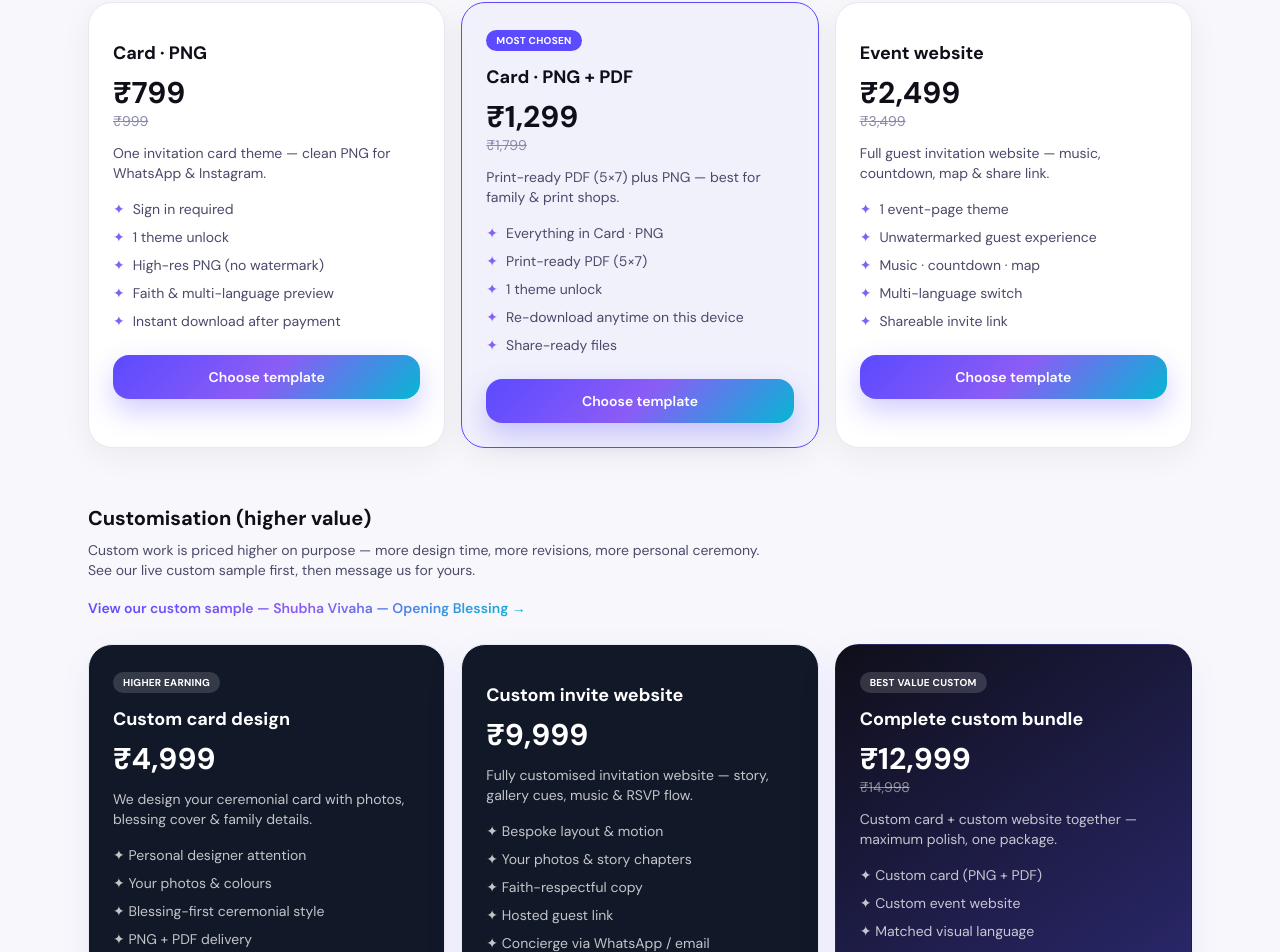
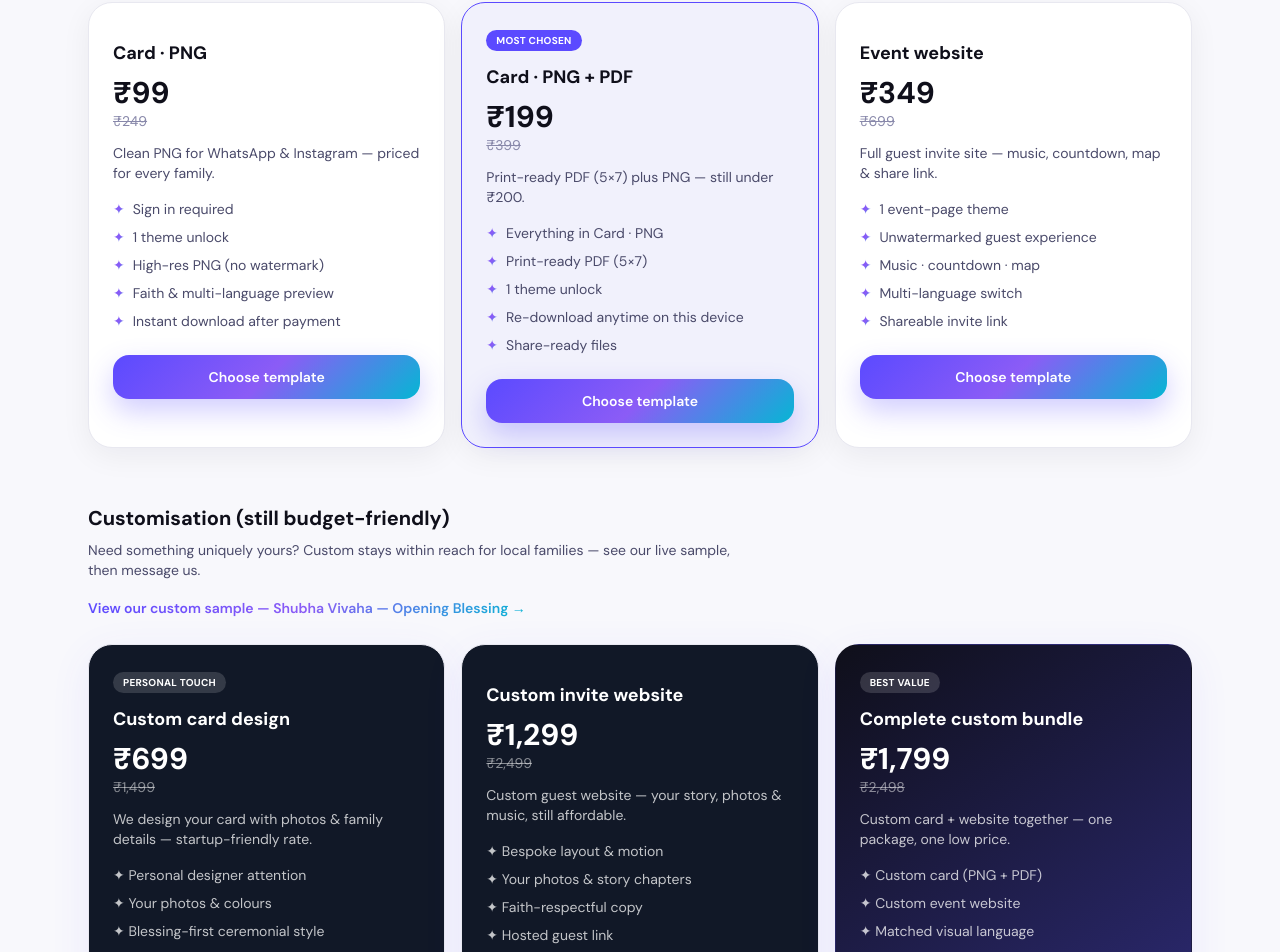
Before and after one commit to Nishanth1409/protorev-website-invitation, a Next.js app: page /pricing in a window 1280 px wide. Shown: the part 395-1347 px from the top of the page. Built offline with nearby package versions, Linux system fonts and the light colour scheme.

Commit message:
Lower invitation prices for local families and startup-friendly access.

```diff
--- a/src/app/pricing/page.tsx
+++ b/src/app/pricing/page.tsx
@@ -4,7 +4,7 @@ import { PricingTable } from "@/components/commerce/PricingTable";
 export const metadata = {
   title: "Pricing — Protorev Digital Invitations",
   description:
-    "Transparent pricing for invitation cards and event websites. Templates stay affordable; custom work is valued higher.",
+    "Startup-friendly pricing for invitation cards and event websites. Templates from ₹99 — made for every family.",
 };
 
 export default function PricingPage() {
--- a/src/components/commerce/PricingTable.tsx
+++ b/src/components/commerce/PricingTable.tsx
@@ -18,12 +18,12 @@ export function PricingTable({ showHeader = true }: { showHeader?: boolean }) {
             Simple pricing
           </p>
           <h1 className="mt-3 text-4xl font-bold tracking-tight text-[var(--ink)] md:text-5xl">
-            Fair for templates.{" "}
-            <span className="pr-gradient-text">Better for custom work.</span>
+            Startup prices.{" "}
+            <span className="pr-gradient-text">Made for every family.</span>
           </h1>
           <p className="mx-auto mt-4 max-w-2xl text-base text-[var(--ink-soft)]">
-            Market-aligned for India digital invites: ready templates stay
-            affordable; custom design earns more because it takes real craft.
+            We keep costs low on purpose — local couples, small towns, big
+            celebrations. Templates from ₹99. Custom work stays reachable.
             Sign in + pay before clean PNG/PDF downloads.
           </p>
         </div>
@@ -79,12 +79,11 @@ export function PricingTable({ showHeader = true }: { showHeader?: boolean }) {
 
       <section className="mx-auto mt-14 max-w-6xl px-6">
         <h2 className="mb-2 text-xl font-bold text-[var(--ink)]">
-          Customisation (higher value)
+          Customisation (still budget-friendly)
         </h2>
         <p className="mb-4 max-w-2xl text-sm text-[var(--ink-soft)]">
-          Custom work is priced higher on purpose — more design time, more
-          revisions, more personal ceremony. See our live custom sample first, then
-          message us for yours.
+          Need something uniquely yours? Custom stays within reach for local
+          families — see our live sample, then message us.
         </p>
         <div className="mb-6">
           <a
--- a/src/components/invite/InvitationCardExperience.tsx
+++ b/src/components/invite/InvitationCardExperience.tsx
@@ -10,7 +10,7 @@ import { TemplateOrCustomize } from "@/components/marketing/TemplateOrCustomize"
 import { languageMeta } from "@/data/types";
 import { AuthPaywallModal } from "@/components/commerce/AuthPaywallModal";
 import { useCommerce } from "@/lib/commerce";
-import { formatInr } from "@/data/pricing";
+import { formatInr, getPlan } from "@/data/pricing";
 import Link from "next/link";
 
 type Props = {
@@ -191,7 +191,8 @@ export function InvitationCardExperience({ invite }: Props) {
             </p>
           ) : (
             <p className="mt-3 text-xs text-[var(--ink-mute)]">
-              Not signed in · From {formatInr(799)} for PNG unlock
+              Not signed in · From{" "}
+              {formatInr(getPlan("card-png")?.priceInr ?? 99)} for PNG unlock
             </p>
           )}
 
@@ -234,8 +235,8 @@ export function InvitationCardExperience({ invite }: Props) {
 
           <ul className="mt-6 space-y-2 text-xs text-[var(--ink-soft)]">
             <li>• Free: watermarked preview only</li>
-            <li>• Paid: clean PNG / PDF after sign-in</li>
-            <li>• Custom design costs more — and looks uniquely yours</li>
+            <li>• Paid from ₹99: clean PNG after sign-in</li>
+            <li>• Custom stays budget-friendly — uniquely yours</li>
           </ul>
 
           <div className="mt-5">
--- a/src/components/marketing/CreateHub.tsx
+++ b/src/components/marketing/CreateHub.tsx
@@ -52,10 +52,11 @@ export function CreateHub() {
           <span className="pr-gradient-text italic">make it yours</span>
         </h1>
         <p className="mx-auto mt-4 max-w-2xl text-base text-[var(--ink-soft)] md:text-lg">
-          Use a ready template — or ask us to customise. Cards: sign in, pay, then
-          download PNG/PDF. Event pages are full guest websites. See{" "}
+          Use a ready template from ₹99 — or ask us to customise. Cards: sign
+          in, pay, then download PNG/PDF. Event pages are full guest websites.
+          See{" "}
           <Link href="/pricing" className="pr-gradient-text font-semibold">
-            pricing
+            budget pricing
           </Link>
           .
         </p>
--- a/src/data/pricing.ts
+++ b/src/data/pricing.ts
@@ -1,7 +1,6 @@
 /**
- * Protorev invitation pricing — aligned to India digital wedding invite market (2025–26):
- * template e-cards ~₹500–1,500 · custom static ~₹1,500–4,000 · websites/custom higher.
- * Custom tiers intentionally earn more than ready templates.
+ * Startup-friendly India pricing — pocket-friendly for local families.
+ * Templates stay very low so everyone can buy; custom is still reachable.
  */
 
 export type PlanId =
@@ -39,9 +38,9 @@ export const pricingPlans: PricingPlan[] = [
     name: "Card · PNG",
     kind: "template",
     format: "invitation-card",
-    priceInr: 799,
-    compareAtInr: 999,
-    blurb: "One invitation card theme — clean PNG for WhatsApp & Instagram.",
+    priceInr: 99,
+    compareAtInr: 249,
+    blurb: "Clean PNG for WhatsApp & Instagram — priced for every family.",
     features: [
       "Sign in required",
       "1 theme unlock",
@@ -58,11 +57,11 @@ export const pricingPlans: PricingPlan[] = [
     name: "Card · PNG + PDF",
     kind: "template",
     format: "invitation-card",
-    priceInr: 1299,
-    compareAtInr: 1799,
+    priceInr: 199,
+    compareAtInr: 399,
     badge: "Most chosen",
     highlighted: true,
-    blurb: "Print-ready PDF (5×7) plus PNG — best for family & print shops.",
+    blurb: "Print-ready PDF (5×7) plus PNG — still under ₹200.",
     features: [
       "Everything in Card · PNG",
       "Print-ready PDF (5×7)",
@@ -79,9 +78,9 @@ export const pricingPlans: PricingPlan[] = [
     name: "Event website",
     kind: "template",
     format: "event-page",
-    priceInr: 2499,
-    compareAtInr: 3499,
-    blurb: "Full guest invitation website — music, countdown, map & share link.",
+    priceInr: 349,
+    compareAtInr: 699,
+    blurb: "Full guest invite site — music, countdown, map & share link.",
     features: [
       "1 event-page theme",
       "Unwatermarked guest experience",
@@ -98,9 +97,10 @@ export const pricingPlans: PricingPlan[] = [
     name: "Custom card design",
     kind: "custom",
     format: "invitation-card",
-    priceInr: 4999,
-    badge: "Higher earning",
-    blurb: "We design your ceremonial card with photos, blessing cover & family details.",
+    priceInr: 699,
+    compareAtInr: 1499,
+    badge: "Personal touch",
+    blurb: "We design your card with photos & family details — startup-friendly rate.",
     features: [
       "Personal designer attention",
       "Your photos & colours",
@@ -117,8 +117,9 @@ export const pricingPlans: PricingPlan[] = [
     name: "Custom invite website",
     kind: "custom",
     format: "event-page",
-    priceInr: 9999,
-    blurb: "Fully customised invitation website — story, gallery cues, music & RSVP flow.",
+    priceInr: 1299,
+    compareAtInr: 2499,
+    blurb: "Custom guest website — your story, photos & music, still affordable.",
     features: [
       "Bespoke layout & motion",
       "Your photos & story chapters",
@@ -135,17 +136,17 @@ export const pricingPlans: PricingPlan[] = [
     name: "Complete custom bundle",
     kind: "custom",
     format: "both",
-    priceInr: 12999,
-    compareAtInr: 14998,
-    badge: "Best value custom",
+    priceInr: 1799,
+    compareAtInr: 2498,
+    badge: "Best value",
     highlighted: true,
-    blurb: "Custom card + custom website together — maximum polish, one package.",
+    blurb: "Custom card + website together — one package, one low price.",
     features: [
       "Custom card (PNG + PDF)",
       "Custom event website",
       "Matched visual language",
-      "Priority support",
-      "Ideal for grand celebrations",
+      "Priority WhatsApp support",
+      "Ideal for any celebration size",
     ],
     unlocksPng: true,
     unlocksPdf: true,
@@ -165,6 +166,12 @@ export function getPlan(id: PlanId) {
   return pricingPlans.find((p) => p.id === id);
 }
 
+export function lowestTemplatePriceInr() {
+  return Math.min(
+    ...pricingPlans.filter((p) => p.kind === "template").map((p) => p.priceInr),
+  );
+}
+
 export function plansForFormat(format: "invitation-card" | "event-page") {
   return pricingPlans.filter(
     (p) => p.format === format || p.format === "both",
```
